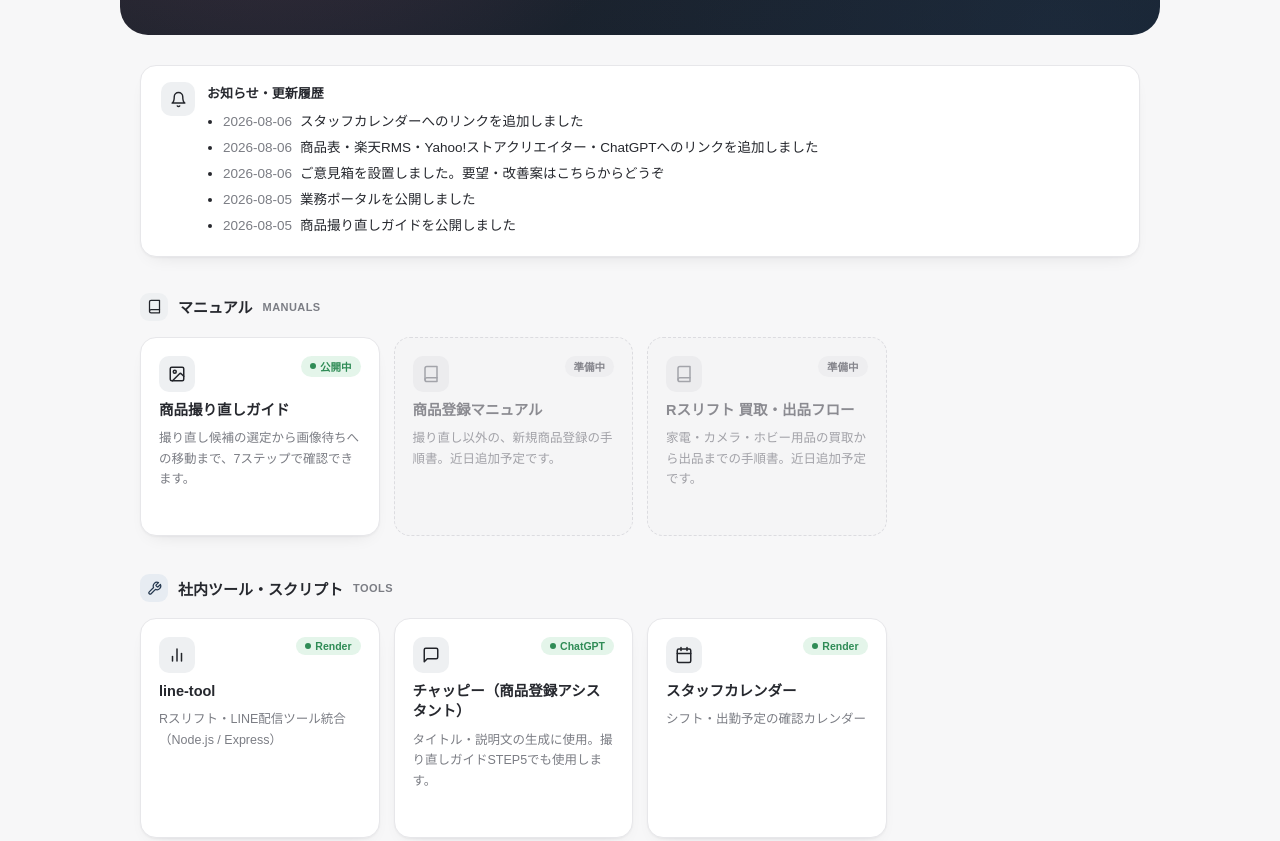
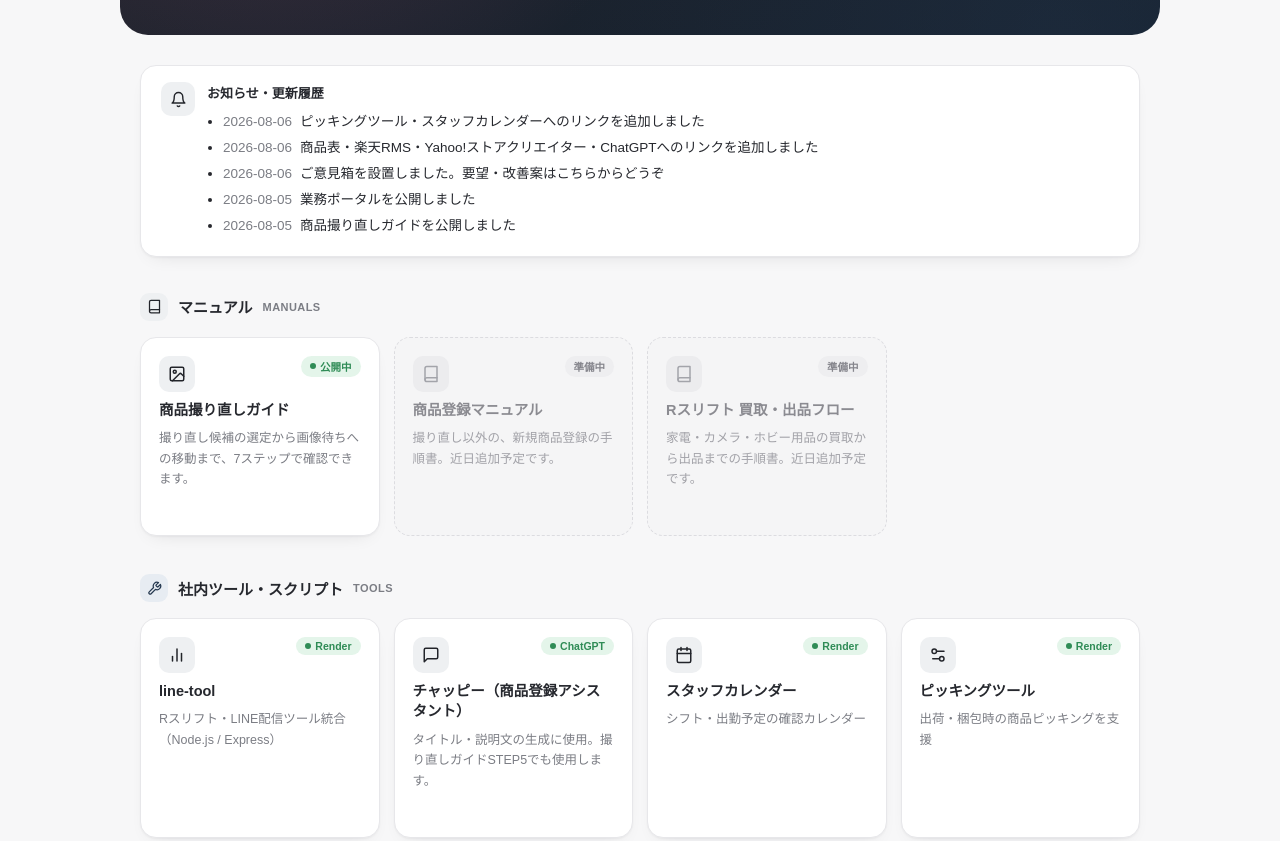
Before and after one commit to candytecjp-ux/usagi-portal, a plain HTML site: page index.html in a window 1280 px wide. Shown: the part 276-1117 px from the top of the page. Drawn offline with Linux system fonts and the light colour scheme.

Commit message:
Update index.html

```diff
--- a/index.html
+++ b/index.html
@@ -335,7 +335,7 @@
     <div class="news-body">
       <div class="news-title">お知らせ・更新履歴</div>
       <ul>
-        <li><span class="date">2026-08-06</span>スタッフカレンダーへのリンクを追加しました</li>
+        <li><span class="date">2026-08-06</span>ピッキングツール・スタッフカレンダーへのリンクを追加しました</li>
         <li><span class="date">2026-08-06</span>商品表・楽天RMS・Yahoo!ストアクリエイター・ChatGPTへのリンクを追加しました</li>
         <li><span class="date">2026-08-06</span>ご意見箱を設置しました。要望・改善案はこちらからどうぞ</li>
         <li><span class="date">2026-08-05</span>業務ポータルを公開しました</li>
@@ -427,6 +427,17 @@
         <div class="tile-desc">シフト・出勤予定の確認カレンダー</div>
         <span class="tile-arrow"><svg viewBox="0 0 24 24" fill="none" stroke="currentColor" stroke-width="2" stroke-linecap="round" stroke-linejoin="round"><path d="M5 12h14M13 6l6 6-6 6"/></svg></span>
       </a>
+      <a class="tile" href="https://line-tool-q247.onrender.com/picking" target="_blank" rel="noopener">
+        <div class="tile-top">
+          <div class="tile-icon">
+            <svg viewBox="0 0 24 24" fill="none" stroke="currentColor" stroke-width="2" stroke-linecap="round" stroke-linejoin="round"><path d="M20 7h-9M14 17H5"/><circle cx="17" cy="17" r="3"/><circle cx="7" cy="7" r="3"/></svg>
+          </div>
+          <span class="tag live">Render</span>
+        </div>
+        <div class="tile-title">ピッキングツール</div>
+        <div class="tile-desc">出荷・梱包時の商品ピッキングを支援</div>
+        <span class="tile-arrow"><svg viewBox="0 0 24 24" fill="none" stroke="currentColor" stroke-width="2" stroke-linecap="round" stroke-linejoin="round"><path d="M5 12h14M13 6l6 6-6 6"/></svg></span>
+      </a>
     </div>
   </section>
 
```
